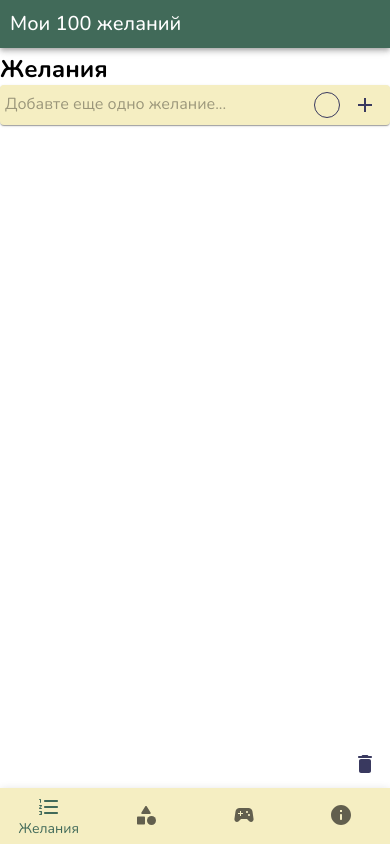
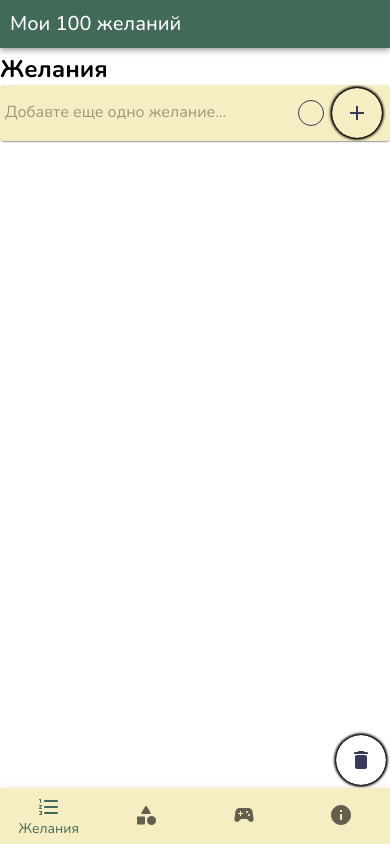
Before and after one commit to alehkonan/wish-app, a React (Create React App) app: page /wishes in a window 390 px wide. Built offline with nearby package versions, Linux system fonts and the light colour scheme.

Commit message:
fix icon buttons and navigation

```diff
--- a/src/App.tsx
+++ b/src/App.tsx
@@ -1,5 +1,5 @@
 import React from 'react';
-import { Route, Routes } from 'react-router-dom';
+import { Navigate, Route, Routes } from 'react-router-dom';
 import { WishesPage } from './pages/Wishes';
 import { GamePage } from './pages/Game';
 import { Layout } from './layout';
@@ -11,7 +11,7 @@ export default function App() {
   return (
     <Routes>
       <Route path={Endpoint.Root} element={<Layout />}>
-        <Route index element={<WishesPage />} />
+        <Route index element={<Navigate to={Endpoint.Wishes} />} />
         <Route path={Endpoint.Wishes} element={<WishesPage />} />
         <Route path={Endpoint.Spheres} element={<SpheresPage />} />
         <Route path={Endpoint.Game} element={<GamePage />} />
--- a/src/components/DeleteDbButton.tsx
+++ b/src/components/DeleteDbButton.tsx
@@ -1,8 +1,9 @@
-import { IconButton, Tooltip, useMediaQuery } from '@mui/material';
+import { Tooltip, useMediaQuery } from '@mui/material';
 import { deleteDB } from 'idb';
 import React, { FC } from 'react';
 import DeleteRoundedIcon from '@mui/icons-material/DeleteRounded';
 import { Theme } from '@mui/system';
+import { StyledIconButton } from '../styles/IconButton';
 
 export const DeleteDbButton: FC = () => {
   const isMobile = useMediaQuery((theme: Theme) =>
@@ -11,7 +12,7 @@ export const DeleteDbButton: FC = () => {
 
   return (
     <Tooltip title="Очистить базу данных" placement="left">
-      <IconButton
+      <StyledIconButton
         size="large"
         sx={{
           position: 'fixed',
@@ -21,7 +22,7 @@ export const DeleteDbButton: FC = () => {
         onClick={() => deleteDB('wish-db')}
       >
         <DeleteRoundedIcon />
-      </IconButton>
+      </StyledIconButton>
     </Tooltip>
   );
 };
--- a/src/components/NewSphere.tsx
+++ b/src/components/NewSphere.tsx
@@ -1,11 +1,12 @@
 import React, { FC, FormEvent, useState } from 'react';
 import { Sphere } from '../types';
 import { useIdb } from '../context/IdbContext';
-import { CardStyles } from '../styles/CardStyles';
-import { IconButton, InputBase } from '@mui/material';
+import { CardStyles } from '../styles/Card';
+import { InputBase } from '@mui/material';
 import AddIcon from '@mui/icons-material/Add';
 import { v1 as uuid } from 'uuid';
 import { ColorPicker } from './ColorPicker';
+import { StyledIconButton } from '../styles/IconButton';
 
 type Props = {
   onSphereAdd: () => void;
@@ -21,7 +22,7 @@ export const NewSphere: FC<Props> = ({ onSphereAdd }) => {
   const db = useIdb();
   const [sphere, setSphere] = useState<Sphere>(emptySphere);
 
-  const onSubmit = async (e: FormEvent) => {
+  const addSphereToDb = async (e: FormEvent) => {
     e.preventDefault();
     if (!sphere.name.trim()) return;
     setSphere(emptySphere);
@@ -33,7 +34,7 @@ export const NewSphere: FC<Props> = ({ onSphereAdd }) => {
     <CardStyles>
       <form
         noValidate
-        onSubmit={onSubmit}
+        onSubmit={addSphereToDb}
         style={{
           display: 'flex',
           width: '100%',
@@ -52,9 +53,9 @@ export const NewSphere: FC<Props> = ({ onSphereAdd }) => {
         color={sphere.color}
         onColorChanged={(color) => setSphere((prev) => ({ ...prev, color }))}
       />
-      <IconButton type="submit">
+      <StyledIconButton onClick={addSphereToDb}>
         <AddIcon />
-      </IconButton>
+      </StyledIconButton>
     </CardStyles>
   );
 };
--- a/src/components/NewWish.tsx
+++ b/src/components/NewWish.tsx
@@ -1,11 +1,12 @@
 import React, { FC, FormEvent, useState } from 'react';
 import { Sphere, Wish } from '../types';
-import { IconButton, InputBase } from '@mui/material';
+import { InputBase } from '@mui/material';
 import AddIcon from '@mui/icons-material/Add';
 import { useIdb } from '../context/IdbContext';
-import { CardStyles } from '../styles/CardStyles';
+import { CardStyles } from '../styles/Card';
 import { v1 as uuid } from 'uuid';
 import { SphereMenu } from './SphereMenu';
+import { StyledIconButton } from '../styles/IconButton';
 
 type Props = {
   onWishAdded: () => void;
@@ -54,9 +55,9 @@ export const NewWish: FC<Props> = ({ onWishAdded }) => {
           setWish((prev) => ({ ...prev, sphere }))
         }
       />
-      <IconButton onClick={addWishToDb}>
+      <StyledIconButton size="medium" onClick={addWishToDb}>
         <AddIcon />
-      </IconButton>
+      </StyledIconButton>
     </CardStyles>
   );
 };
--- a/src/components/SphereCard.tsx
+++ b/src/components/SphereCard.tsx
@@ -1,11 +1,11 @@
-import { IconButton } from '@mui/material';
 import React, { FC } from 'react';
 import { useIdb } from '../context/IdbContext';
-import { CardStyles } from '../styles/CardStyles';
+import { CardStyles } from '../styles/Card';
 import { Sphere } from '../types';
 import { EditableText } from './EditableText';
 import RemoveIcon from '@mui/icons-material/Remove';
 import { ColorPicker } from './ColorPicker';
+import { StyledIconButton } from '../styles/IconButton';
 
 type Props = {
   sphere: Sphere;
@@ -35,9 +35,9 @@ export const SphereCard: FC<Props> = ({ sphere, onSphereChange }) => {
         color={sphere.color}
         onColorChanged={(color) => updateSphere({ color })}
       />
-      <IconButton onClick={deleteSphere}>
+      <StyledIconButton onClick={deleteSphere}>
         <RemoveIcon />
-      </IconButton>
+      </StyledIconButton>
     </CardStyles>
   );
 };
--- a/src/components/WishCard.tsx
+++ b/src/components/WishCard.tsx
@@ -1,11 +1,12 @@
-import { IconButton, Typography } from '@mui/material';
+import { Typography } from '@mui/material';
 import React, { FC } from 'react';
 import RemoveIcon from '@mui/icons-material/Remove';
 import { Wish } from '../types';
-import { CardStyles } from '../styles/CardStyles';
+import { CardStyles } from '../styles/Card';
 import { SphereMenu } from './SphereMenu';
 import { EditableText } from './EditableText';
 import { useIdb } from '../context/IdbContext';
+import { StyledIconButton } from '../styles/IconButton';
 
 type Props = {
   number: number;
@@ -38,9 +39,9 @@ export const WishCard: FC<Props> = ({ number, wish, onWishChanged }) => {
         sphere={wish.sphere}
         onSphereChanged={(sphere) => updateWish({ sphere })}
       />
-      <IconButton onClick={deleteWish}>
+      <StyledIconButton onClick={deleteWish}>
         <RemoveIcon />
-      </IconButton>
+      </StyledIconButton>
     </CardStyles>
   );
 };
--- /dev/null
+++ b/src/styles/IconButton.tsx
@@ -0,0 +1,20 @@
+import { IconButton, IconButtonProps } from '@mui/material';
+import { styled } from '@mui/system';
+
+export const StyledIconButton = styled(IconButton)<IconButtonProps>(
+  ({ theme }) => {
+    const mobile = theme.breakpoints.only('mobile');
+    const tablet = theme.breakpoints.down('laptop');
+    return {
+      [mobile]: {
+        width: '50px',
+        height: '50px',
+      },
+      [tablet]: {
+        boxShadow:
+          '1px 1px 3px black, 1px -1px 3px black, -1px 1px 3px black, -1px -1px 3px black',
+        margin: '3px',
+      },
+    };
+  }
+);
```
Also changed, not shown: src/styles/Card.tsx (renamed from src/styles/CardStyles.tsx).
